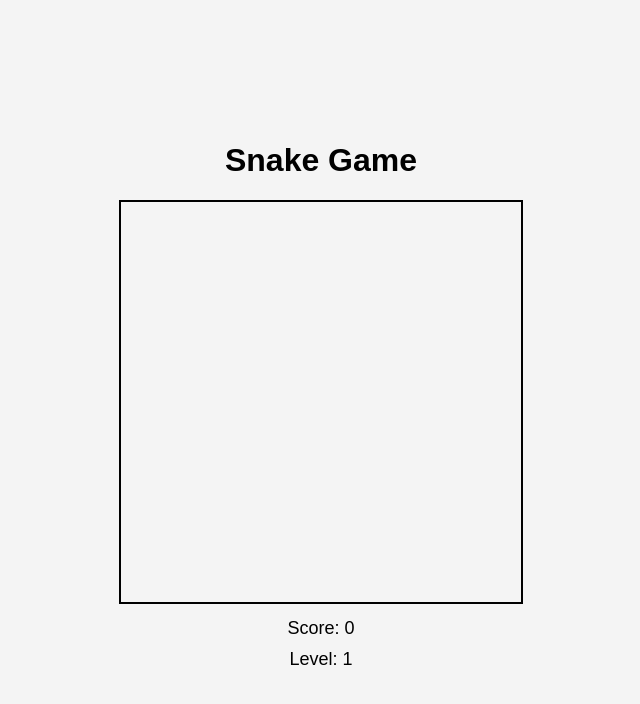
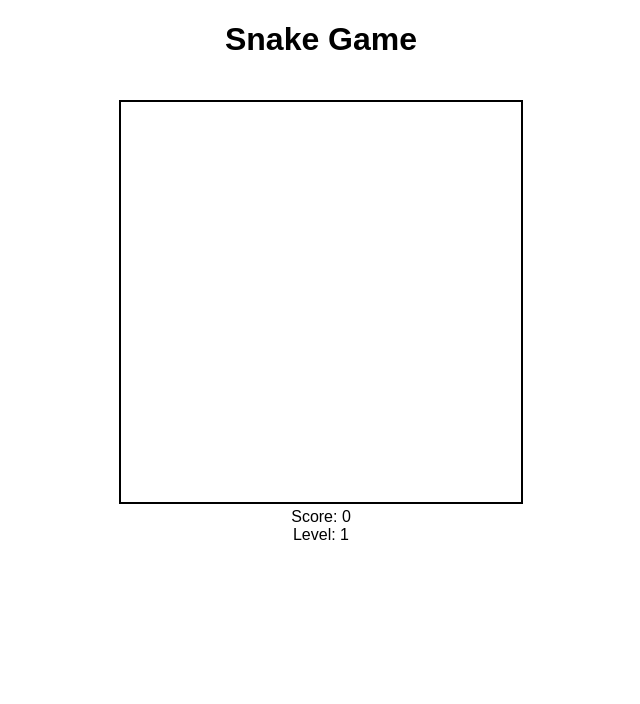
Before and after one commit to Anandgitin/-SnakeGame, a plain HTML site: page index.html in a window 1280 px wide. Shown: the whole page, without its empty margins (319-959 px from the left). Drawn offline with Linux system fonts and the light colour scheme.

Commit message:
Update styles.css
added features

```diff
--- a/styles.css
+++ b/styles.css
@@ -1,31 +1,14 @@
 body {
     font-family: Arial, sans-serif;
-    display: flex;
-    justify-content: center;
-    align-items: center;
-    height: 100vh;
-    margin: 0;
-    background-color: #f4f4f4;
-}
-
-.game-container {
     text-align: center;
 }
 
-#gameCanvas {
-    border: 2px solid #000;
+canvas {
+    margin-top: 20px;
+    border: 2px solid black;
 }
 
-#score, #level {
+input, select, button {
     margin: 10px;
-    font-size: 18px;
+    padding: 5px;
 }
-
-#gameOverMessage {
-    color: red;
-    font-size: 24px;
-}
-
-#restartButton {
-    margin-top: 20px;
-}
```
